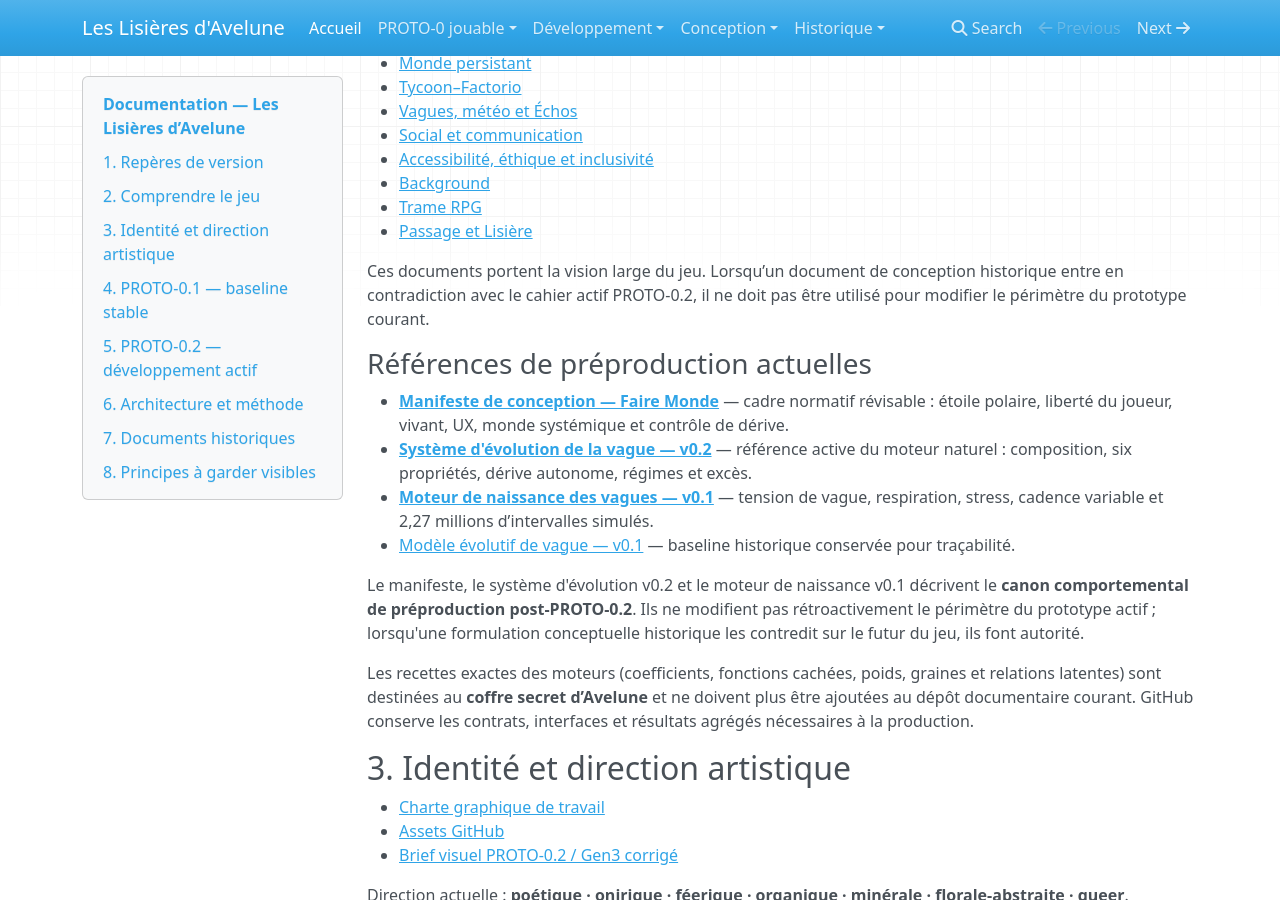
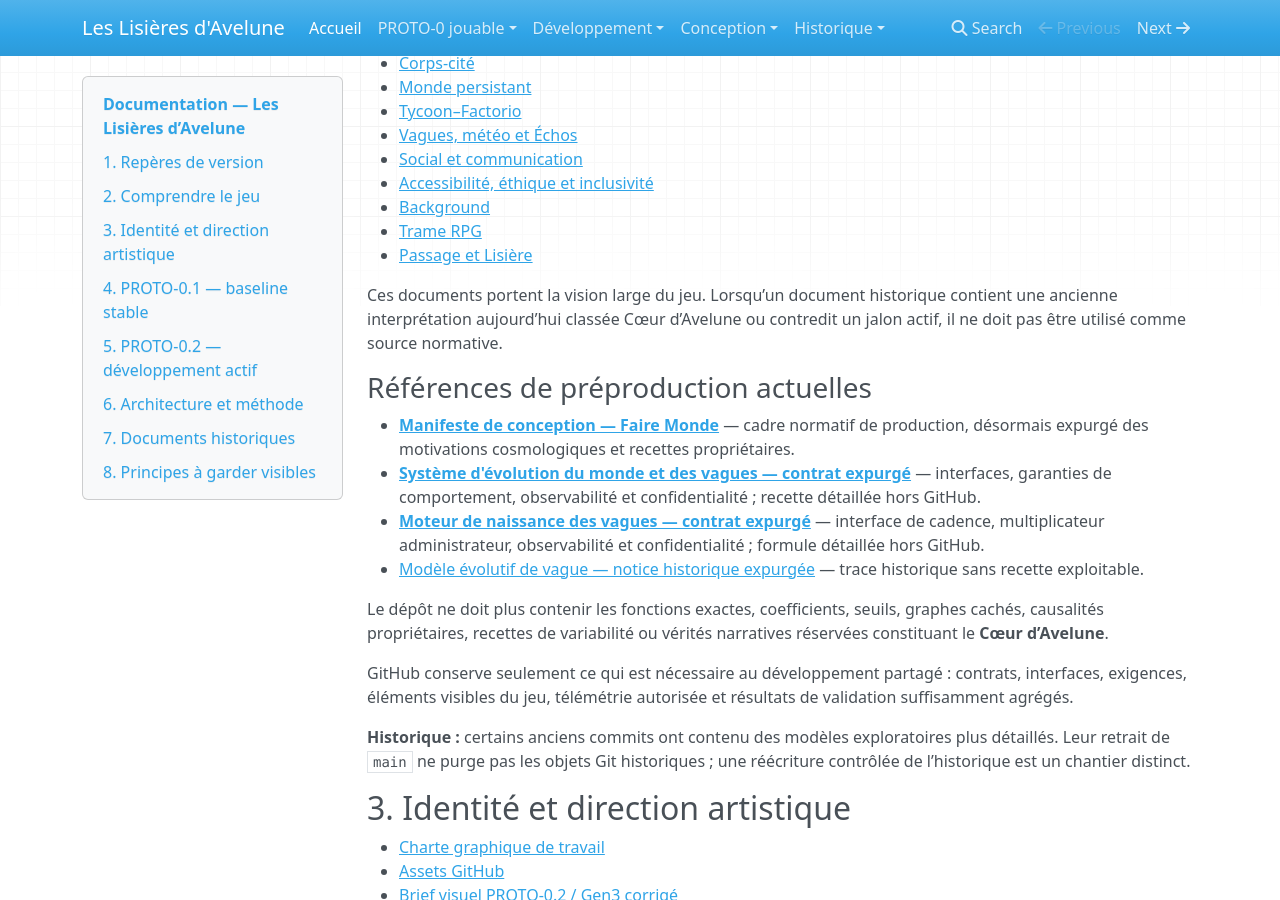
Before and after one commit to Abeliome-Officiel/les-lisieres-avelune, an MkDocs documentation site: the page built from docs/index.md, in a window 1280 px wide and 900 px high, scrolled down 488 px. Built offline with MkDocs 1.6.1, drawn with Linux system fonts in a browser that asks for light colours; nearby versions of some CDN libraries; some of the changed text lies outside the part shown.

Commit message:
docs: mettre a jour l'index apres classement du Coeur d'Avelune

```diff
--- a/docs/index.md
+++ b/docs/index.md
@@ -1,6 +1,6 @@
 # Documentation — Les Lisières d’Avelune
 
-Cet index distingue les **principes de conception**, les **jalons jouables stables**, les **documents historiques** et le **développement actif PROTO-0.2**.
+Cet index distingue les **principes de conception partageables**, les **jalons jouables stables**, les **documents historiques**, le **développement actif PROTO-0.2** et les spécifications dont la recette détaillée est désormais classée **Cœur d’Avelune** hors dépôt.
 
 ## 1. Repères de version
 
@@ -24,18 +24,20 @@ Le projet ne doit pas être présenté comme ayant déjà atteint une nouvelle v
 - [Trame RPG](14_trame_rpg.md)
 - [Passage et Lisière](15_lisiere_et_passage.md)
 
-Ces documents portent la vision large du jeu. Lorsqu’un document de conception historique entre en contradiction avec le cahier actif PROTO-0.2, il ne doit pas être utilisé pour modifier le périmètre du prototype courant.
+Ces documents portent la vision large du jeu. Lorsqu’un document historique contient une ancienne interprétation aujourd’hui classée Cœur d’Avelune ou contredit un jalon actif, il ne doit pas être utilisé comme source normative.
 
 ### Références de préproduction actuelles
 
-- **[Manifeste de conception — Faire Monde](17_manifeste_faire_monde.md)** — cadre normatif révisable : étoile polaire, liberté du joueur, vivant, UX, monde systémique et contrôle de dérive.
-- **[Système d'évolution de la vague — v0.2](19_systeme_evolution_vague_v0.2.md)** — référence active du moteur naturel : composition, six propriétés, dérive autonome, régimes et excès.
-- **[Moteur de naissance des vagues — v0.1](20_moteur_naissance_vagues_v0.1.md)** — tension de vague, respiration, stress, cadence variable et 2,27 millions d’intervalles simulés.
-- [Modèle évolutif de vague — v0.1](18_modele_vague_evolutive.md) — baseline historique conservée pour traçabilité.
+- **[Manifeste de conception — Faire Monde](17_manifeste_faire_monde.md)** — cadre normatif de production, désormais expurgé des motivations cosmologiques et recettes propriétaires.
+- **[Système d'évolution du monde et des vagues — contrat expurgé](19_systeme_evolution_vague_v0.2.md)** — interfaces, garanties de comportement, observabilité et confidentialité ; recette détaillée hors GitHub.
+- **[Moteur de naissance des vagues — contrat expurgé](20_moteur_naissance_vagues_v0.1.md)** — interface de cadence, multiplicateur administrateur, observabilité et confidentialité ; formule détaillée hors GitHub.
+- [Modèle évolutif de vague — notice historique expurgée](18_modele_vague_evolutive.md) — trace historique sans recette exploitable.
 
-Le manifeste, le système d'évolution v0.2 et le moteur de naissance v0.1 décrivent le **canon comportemental de préproduction post-PROTO-0.2**. Ils ne modifient pas rétroactivement le périmètre du prototype actif ; lorsqu'une formulation conceptuelle historique les contredit sur le futur du jeu, ils font autorité.
+Le dépôt ne doit plus contenir les fonctions exactes, coefficients, seuils, graphes cachés, causalités propriétaires, recettes de variabilité ou vérités narratives réservées constituant le **Cœur d’Avelune**.
 
-Les recettes exactes des moteurs (coefficients, fonctions cachées, poids, graines et relations latentes) sont destinées au **coffre secret d’Avelune** et ne doivent plus être ajoutées au dépôt documentaire courant. GitHub conserve les contrats, interfaces et résultats agrégés nécessaires à la production.
+GitHub conserve seulement ce qui est nécessaire au développement partagé : contrats, interfaces, exigences, éléments visibles du jeu, télémétrie autorisée et résultats de validation suffisamment agrégés.
+
+**Historique :** certains anciens commits ont contenu des modèles exploratoires plus détaillés. Leur retrait de `main` ne purge pas les objets Git historiques ; une réécriture contrôlée de l’historique est un chantier distinct.
 
 ## 3. Identité et direction artistique
 
@@ -105,7 +107,7 @@ implanter
 - pas de nombre fixe de vagues ;
 - pas de matière issue des vagues ni de captation dans ce proto.
 
-Pour PROTO-0.2, seule la **Puissance** reste active par simplification volontaire. Les modèles futurs de composition et de cadence sont définis séparément dans les références de préproduction ; ils ne doivent pas être réinjectés dans le prototype actif sans décision de périmètre.
+Pour PROTO-0.2, seule la **Puissance** reste active par simplification volontaire. Les moteurs futurs ne doivent pas être réinjectés dans le prototype actif sans décision explicite de périmètre.
 
 ## 6. Architecture et méthode
 
@@ -130,7 +132,6 @@ Ces fichiers sont conservés pour la traçabilité. Ils ne doivent pas reprendre
 ## 8. Principes à garder visibles
 
 - monde partagé unique ;
-- protection collective de la Lisière ;
 - coopération directe entre Corcites facultative ;
 - progression principalement horizontale ;
 - échec fertile ;
@@ -141,4 +142,5 @@ Ces fichiers sont conservés pour la traçabilité. Ils ne doivent pas reprendre
 - plusieurs styles et profondeurs de jeu légitimes ;
 - attention explicite aux profils TSA, TDAH et dys ;
 - identité queer et non genrée ;
-- direction visuelle onirique, féerique, organique et minérale.
+- direction visuelle onirique, féerique, organique et minérale ;
+- séparation stricte entre documentation de production et Cœur d’Avelune.
```
